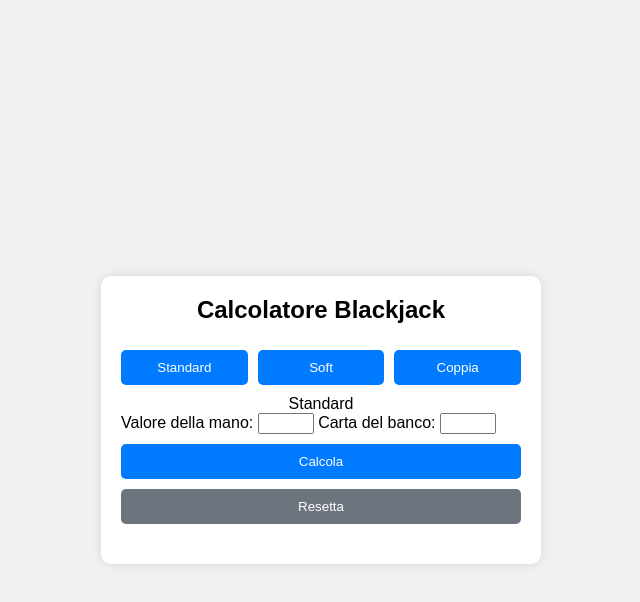
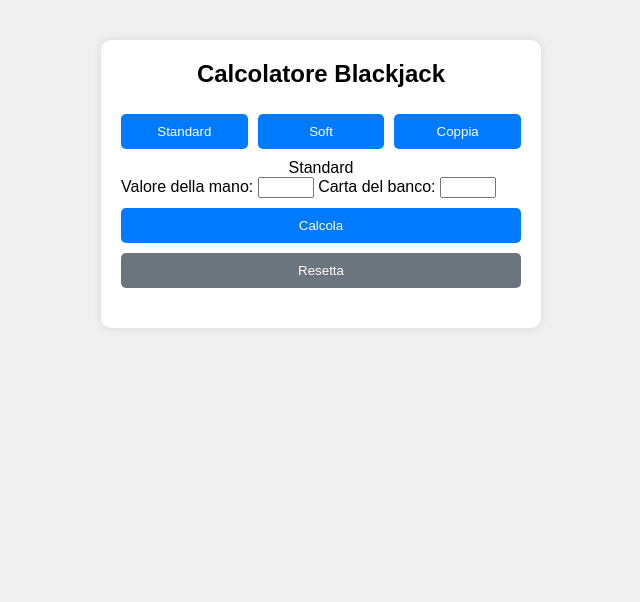
Before and after one commit to DiMasoMarioDomenico/black-jack-bot, a plain HTML site: page index.html in a window 1280 px wide. Shown: the whole page, without its empty margins (319-959 px from the left). Drawn offline with Linux system fonts and the light colour scheme.

Commit message:
Update index.html 2

```diff
--- a/index.html
+++ b/index.html
@@ -9,10 +9,6 @@
             font-family: Arial, sans-serif;
             margin: 0;
             padding: 20px;
-            display: flex;
-            justify-content: center;
-            align-items: center;
-            height: 100vh;
             background-color: #f0f0f0;
         }
         .container {
@@ -22,6 +18,8 @@
             box-shadow: 0 0 10px rgba(0, 0, 0, 0.1);
             max-width: 400px;
             width: 100%;
+            margin: 0 auto;
+            margin-top: 20px; /* Aggiungi un margine superiore per creare uno spazio */
         }
         .container h1 {
             margin-top: 0;
```
